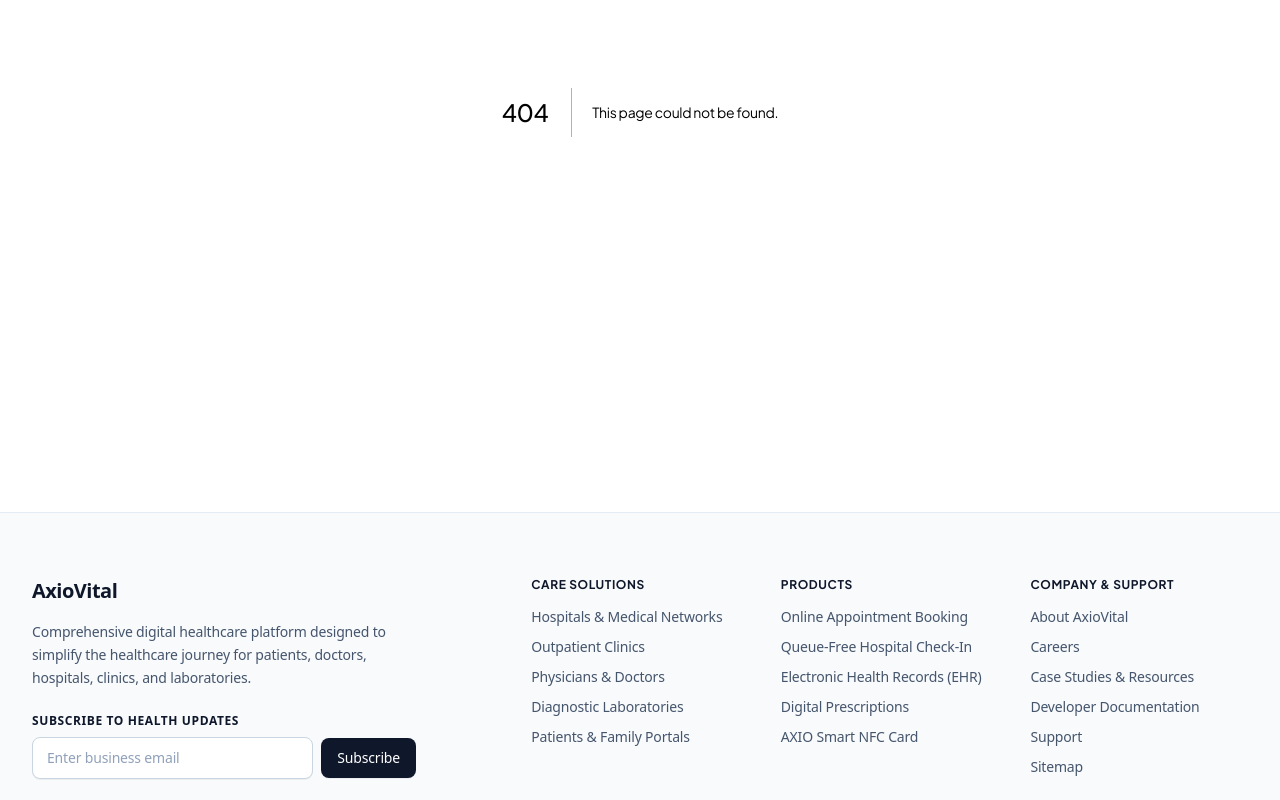
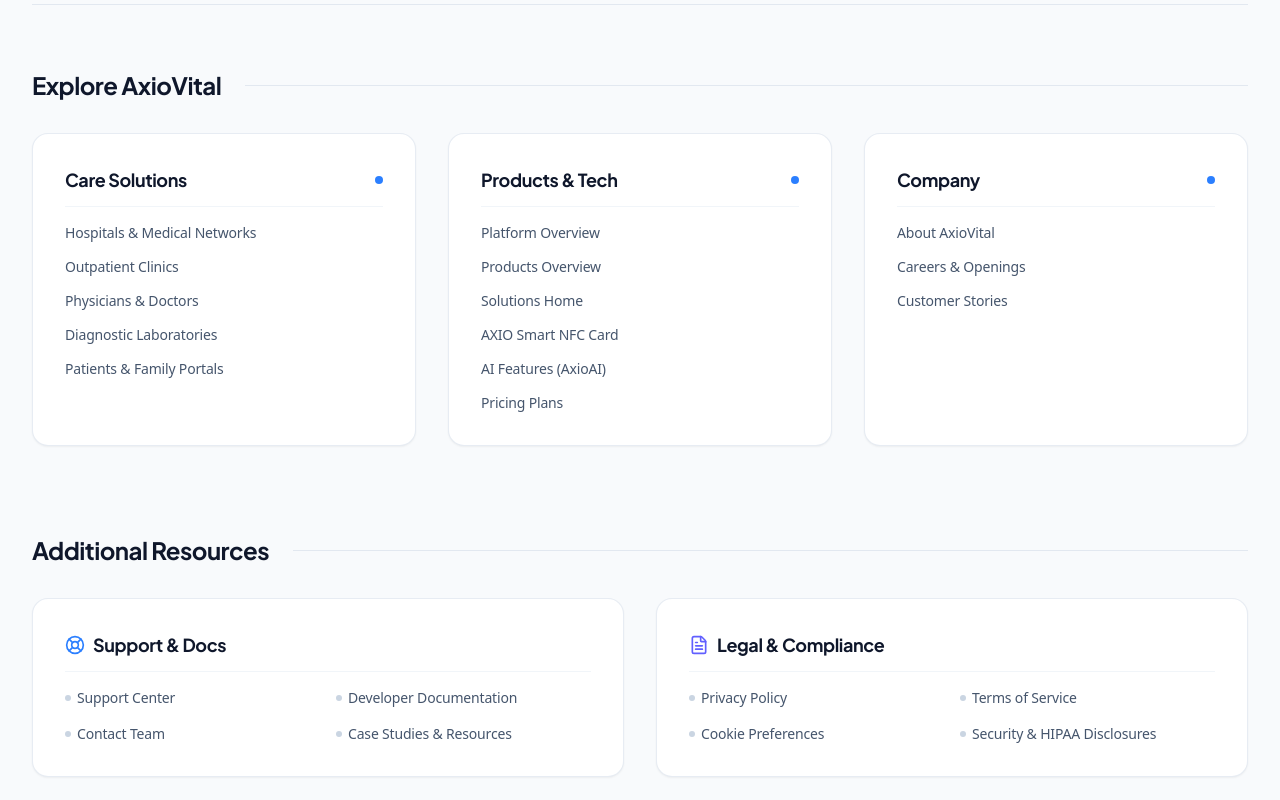
Before and after one commit to somraj-dev/website, a Next.js app: page /sitemap in a window 1280 px wide. Before the commit this address had no page. Shown: the part 400-1200 px from the top of the page. Built offline with nearby package versions, Linux system fonts and the light colour scheme.

Commit message:
Add visual HTML sitemap page and update footer link

```diff
--- a/src/app/Footer.tsx
+++ b/src/app/Footer.tsx
@@ -137,7 +137,7 @@ export default function Footer() {
                 </Link>
               </li>
               <li>
-                <Link href="/sitemap.xml" className="text-slate-600 hover:text-slate-900 transition-colors">
+                <Link href="/sitemap" className="text-slate-600 hover:text-slate-900 transition-colors">
                   Sitemap
                 </Link>
               </li>
--- /dev/null
+++ b/src/app/sitemap/page.tsx
@@ -0,0 +1,144 @@
+"use client";
+
+import Link from "next/link";
+import { ArrowRight, Compass, ShieldAlert, LifeBuoy, FileText } from "lucide-react";
+
+export default function SitemapPage() {
+  const sections = [
+    {
+      title: "Care Solutions",
+      links: [
+        { name: "Hospitals & Medical Networks", href: "/hospitals" },
+        { name: "Outpatient Clinics", href: "/clinics" },
+        { name: "Physicians & Doctors", href: "/providers" },
+        { name: "Diagnostic Laboratories", href: "/laboratories" },
+        { name: "Patients & Family Portals", href: "/patients" }
+      ]
+    },
+    {
+      title: "Products & Tech",
+      links: [
+        { name: "Platform Overview", href: "/platform" },
+        { name: "Products Overview", href: "/products" },
+        { name: "Solutions Home", href: "/solutions" },
+        { name: "AXIO Smart NFC Card", href: "/products#axio-card" },
+        { name: "AI Features (AxioAI)", href: "/ai-features" },
+        { name: "Pricing Plans", href: "/pricing" }
+      ]
+    },
+    {
+      title: "Company",
+      links: [
+        { name: "About AxioVital", href: "/about" },
+        { name: "Careers & Openings", href: "/careers" },
+        { name: "Customer Stories", href: "/customer-stories" }
+      ]
+    }
+  ];
+
+  const secondarySections = [
+    {
+      title: "Support & Docs",
+      links: [
+        { name: "Support Center", href: "/support" },
+        { name: "Developer Documentation", href: "/documentation" },
+        { name: "Contact Team", href: "/contact" },
+        { name: "Case Studies & Resources", href: "/resources" }
+      ]
+    },
+    {
+      title: "Legal & Compliance",
+      links: [
+        { name: "Privacy Policy", href: "/documentation" },
+        { name: "Terms of Service", href: "/documentation" },
+        { name: "Cookie Preferences", href: "/documentation" },
+        { name: "Security & HIPAA Disclosures", href: "/documentation" }
+      ]
+    }
+  ];
+
+  return (
+    <div className="bg-slate-50 min-h-screen py-16 sm:py-24 font-sans">
+      <div className="mx-auto max-w-7xl px-4 sm:px-6 lg:px-8 space-y-16">
+
+        {/* Page Header */}
+        <div className="border-b border-slate-200 pb-10">
+          <span className="text-xs font-bold uppercase tracking-wider text-blue-600 bg-blue-50 px-3 py-1 rounded-full inline-flex items-center gap-1.5 mb-4">
+            <Compass className="h-3 w-3" /> Navigation Directory
+          </span>
+          <h1 className="text-4xl font-extrabold text-slate-900 tracking-tight sm:text-5xl">
+            Sitemap
+          </h1>
+          <p className="mt-3 text-lg text-slate-650 max-w-3xl">
+            Navigate through the AxioVital ecosystem. Find solutions, products, documentation, and resource links.
+          </p>
+        </div>
+
+        {/* Explore Section */}
+        <div className="space-y-8">
+          <div className="flex items-center gap-2">
+            <h2 className="text-2xl font-bold text-slate-900">Explore AxioVital</h2>
+            <div className="h-px bg-slate-200 flex-grow ml-4"></div>
+          </div>
+
+          <div className="grid grid-cols-1 md:grid-cols-3 gap-8">
+            {sections.map((sect, index) => (
+              <div key={index} className="bg-white border border-slate-200/80 rounded-2xl p-8 shadow-xs hover:shadow-sm transition-all duration-300">
+                <h3 className="text-lg font-bold text-slate-900 border-b border-slate-100 pb-3 mb-4 flex items-center justify-between">
+                  {sect.title}
+                  <span className="h-2 w-2 rounded-full bg-blue-500"></span>
+                </h3>
+                <ul className="space-y-3.5">
+                  {sect.links.map((link, idx) => (
+                    <li key={idx}>
+                      <Link
+                        href={link.href}
+                        className="group flex items-center justify-between text-slate-600 hover:text-blue-600 transition-colors text-sm font-medium"
+                      >
+                        {link.name}
+                        <ArrowRight className="h-4 w-4 opacity-0 -translate-x-2 group-hover:opacity-100 group-hover:translate-x-0 transition-all duration-200 text-blue-500" />
+                      </Link>
+                    </li>
+                  ))}
+                </ul>
+              </div>
+            ))}
+          </div>
+        </div>
+
+        {/* Additional Resources Section */}
+        <div className="space-y-8 pt-6">
+          <div className="flex items-center gap-2">
+            <h2 className="text-2xl font-bold text-slate-900">Additional Resources</h2>
+            <div className="h-px bg-slate-200 flex-grow ml-4"></div>
+          </div>
+
+          <div className="grid grid-cols-1 md:grid-cols-2 gap-8">
+            {secondarySections.map((sect, index) => (
+              <div key={index} className="bg-white border border-slate-200/80 rounded-2xl p-8 shadow-xs hover:shadow-sm transition-all duration-300">
+                <h3 className="text-lg font-bold text-slate-900 border-b border-slate-100 pb-3 mb-4 flex items-center gap-2">
+                  {index === 0 ? <LifeBuoy className="h-5 w-5 text-blue-500" /> : <FileText className="h-5 w-5 text-indigo-500" />}
+                  {sect.title}
+                </h3>
+                <ul className="grid grid-cols-1 sm:grid-cols-2 gap-4">
+                  {sect.links.map((link, idx) => (
+                    <li key={idx}>
+                      <Link
+                        href={link.href}
+                        className="group flex items-center gap-1.5 text-slate-600 hover:text-blue-600 transition-colors text-sm font-medium"
+                      >
+                        <span className="h-1.5 w-1.5 rounded-full bg-slate-300 group-hover:bg-blue-500 transition-colors"></span>
+                        {link.name}
+                      </Link>
+                    </li>
+                  ))}
+                </ul>
+              </div>
+            ))}
+          </div>
+        </div>
+
+      </div>
+    </div>
+  );
+}
```
